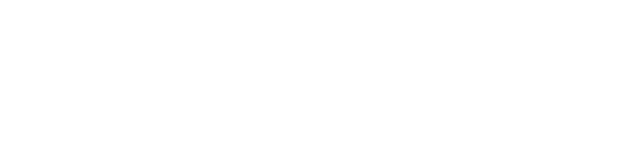
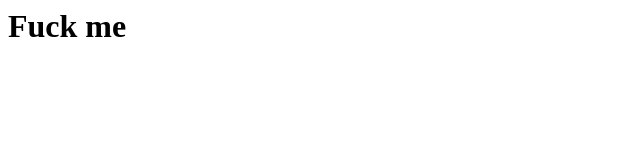
Before and after one commit to CrackThatWhip/Cracker.github.io, a plain HTML site: page index.html in a window 1280 px wide. Shown: the whole page, without its empty margins (0-640 px from the left). Drawn offline with Linux system fonts and the light colour scheme.

Commit message:
Update index.html

```diff
--- a/index.html
+++ b/index.html
@@ -1,3 +1 @@
-<html>
-
-</html>
+<h1> Fuck me </h1>
```
